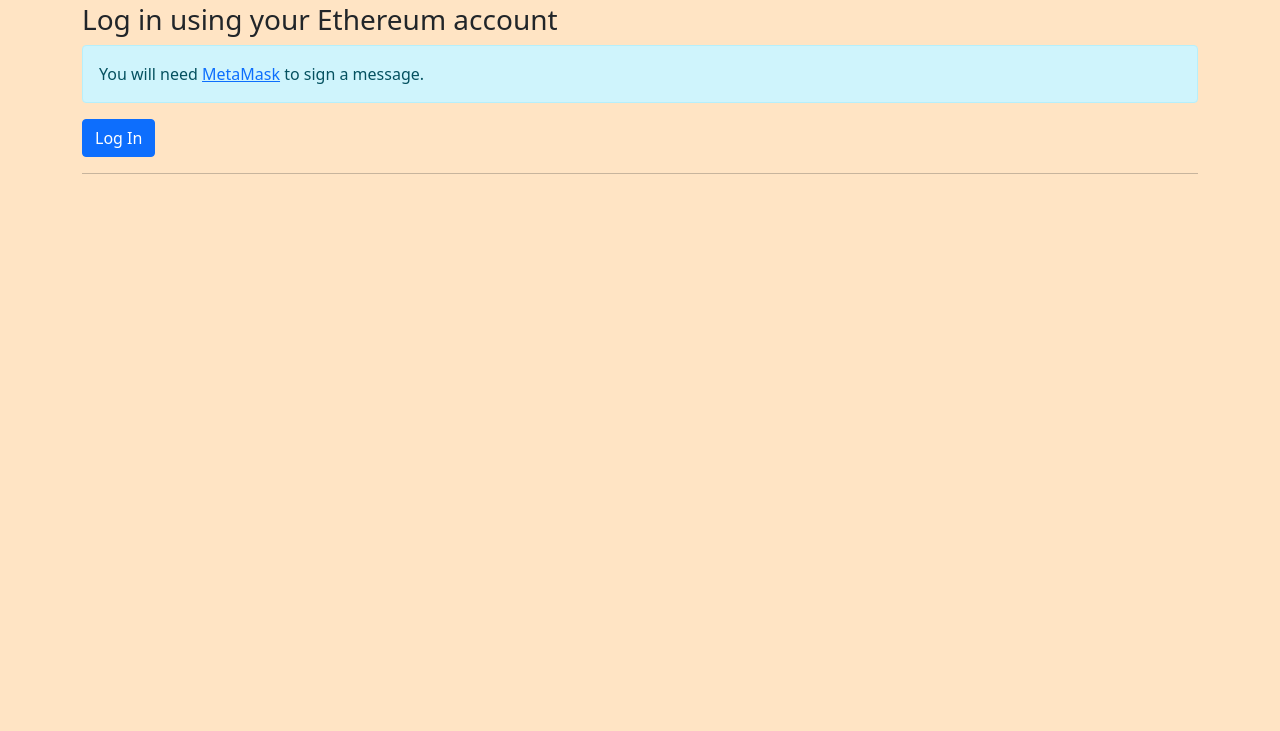
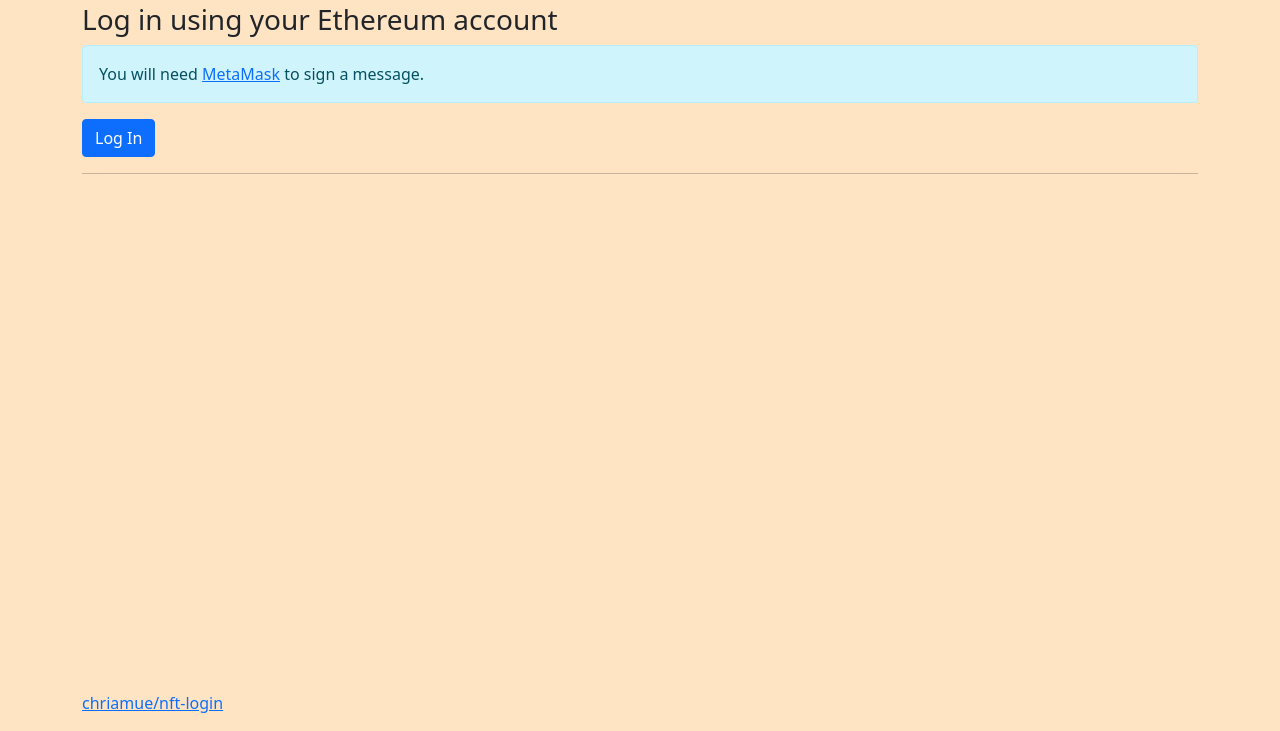
Before and after one commit to nft-login/nft-login, a plain HTML site: page static/index.html in a window 1280 px wide. Shown: the part 69-800 px from the top of the page. Drawn offline with nearby package versions, Linux system fonts and the light colour scheme.

Commit message:
:lipstick: added footer

```diff
--- a/static/index.css
+++ b/static/index.css
@@ -12,3 +12,10 @@ body {
     font-family: monospace;
     word-wrap: break-word;
 }
+
+footer {
+    position: absolute;
+    bottom: 0;
+    width: 100%;
+    height: 2.5rem;
+}
--- a/static/index.html
+++ b/static/index.html
@@ -7,7 +7,8 @@
     <meta name="description" content="nft openidc provider">
     <meta name="author" content="chriamue">
     <title>NFT Login</title>
-    <link rel="stylesheet" href="https://cdn.jsdelivr.net/npm/bootstrap@5.1.3/dist/css/bootstrap.min.css" integrity="sha384-1BmE4kWBq78iYhFldvKuhfTAU6auU8tT94WrHftjDbrCEXSU1oBoqyl2QvZ6jIW3" crossorigin="anonymous">
+    <link rel="stylesheet" href="https://cdn.jsdelivr.net/npm/bootstrap@5.1.3/dist/css/bootstrap.min.css"
+        integrity="sha384-1BmE4kWBq78iYhFldvKuhfTAU6auU8tT94WrHftjDbrCEXSU1oBoqyl2QvZ6jIW3" crossorigin="anonymous">
     <link href="index.css" rel="stylesheet">
 </head>
 
@@ -33,6 +34,9 @@
 
     <footer class="footer">
         <div class="container">
+            <p id="copyright">
+                <a href="https://github.com/chriamue/nft-login">chriamue/nft-login</a>
+            </p>
         </div>
     </footer>
     <script src="https://cdnjs.cloudflare.com/ajax/libs/web3/1.6.1-rc.2/web3.min.js"></script>
```
